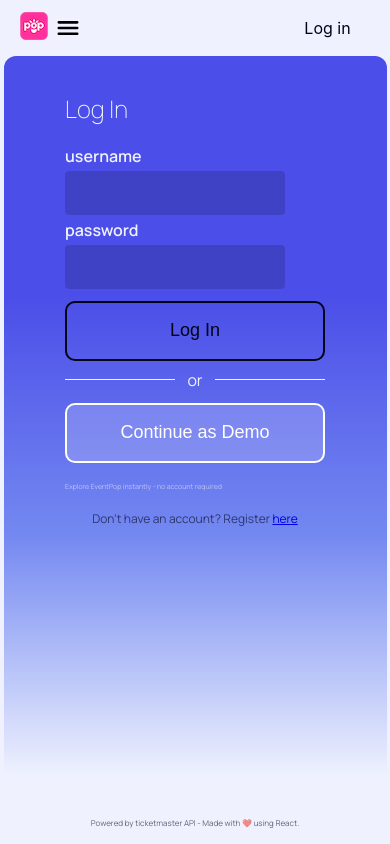
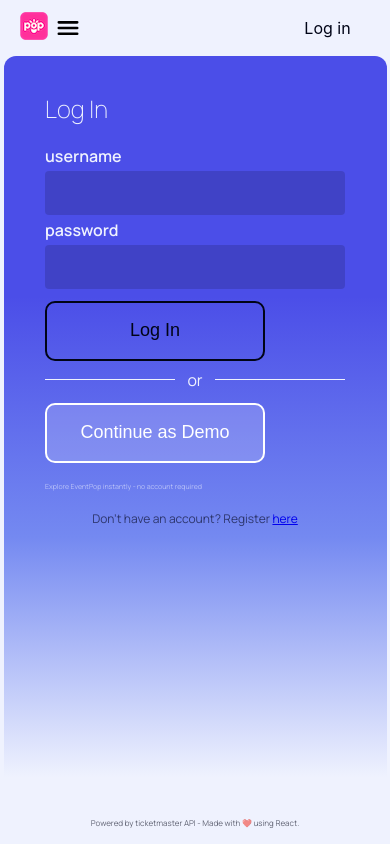
Before and after one commit to ash-kick/event-pop-app, a React (Vite) app: page /login in a window 390 px wide. Built offline with nearby package versions, Linux system fonts and the light colour scheme; no server answers; a web font is replaced by a local one.

Commit message:
fixing login and global styling for buttons

```diff
--- a/src/App.css
+++ b/src/App.css
@@ -93,7 +93,7 @@ footer {
 .mark-all-read-button,
 .get-tickets-button,
 .not-found-link {
-     min-width: 260px;
+     width: 220px;
      height: 72px;
      border-radius: 12px;
      padding: 0 22px;
--- a/src/styles/Login.css
+++ b/src/styles/Login.css
@@ -30,7 +30,7 @@
      border: none;
      font-weight: 200;
      color: white;
-     min-width: 260px;
+     min-width: 300px;
      min-height: 44px;
      box-sizing: border-box;
      padding: 0 12px;
@@ -74,7 +74,7 @@
 
 @media (max-width: 800px) {
      .login-input {
-          min-width: 220px;
+          min-width: 300px;
      }
 }
 
@@ -102,7 +102,7 @@
 .demo-action-container {
      display: flex;
      flex-direction: column;
-     align-items: center;
+     align-items: left;
      justify-content: center;
      min-height: 84px;
      max-width: 320px;
```
